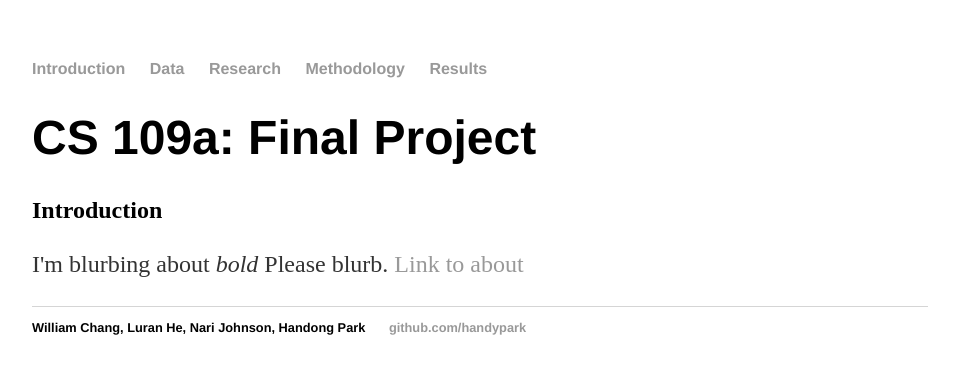
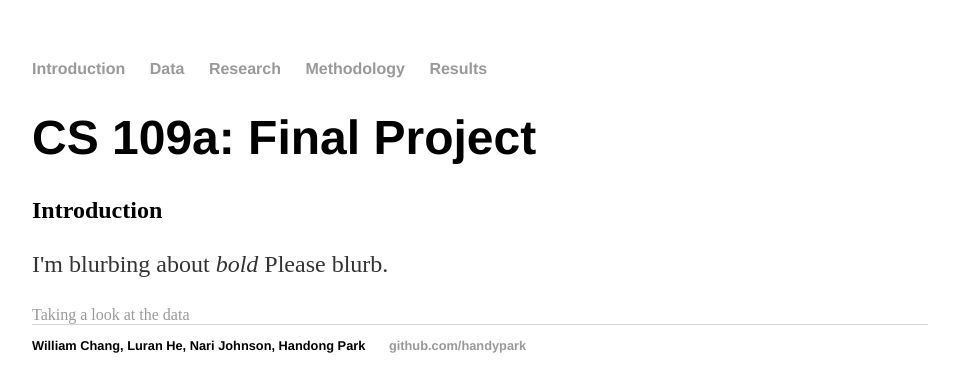
Before and after one commit to handypark/handypark.github.io, a Jekyll site: the page built from index.html, in a window 1280 px wide. Shown: the top 392 px of the page, without its empty margins (160-1119 px from the left). Built offline with Jekyll 4.4.1, drawn with Linux system fonts in a browser that asks for light colours.

Commit message:
Update index.html

```diff
--- a/index.html
+++ b/index.html
@@ -5,5 +5,6 @@ title: Introduction
 <div class="blurb">
 	<h1>CS 109a: Final Project</h1>
 	<h2>Introduction</h2>
-	<p>I'm blurbing about <em>bold</em> Please blurb. <a href="/about">Link to about</a></p>
+	<p>I'm blurbing about <em>bold</em> Please blurb. </p>
+	<a href="/data">Taking a look at the data</a>
 </div><!-- /.blurb -->
```
